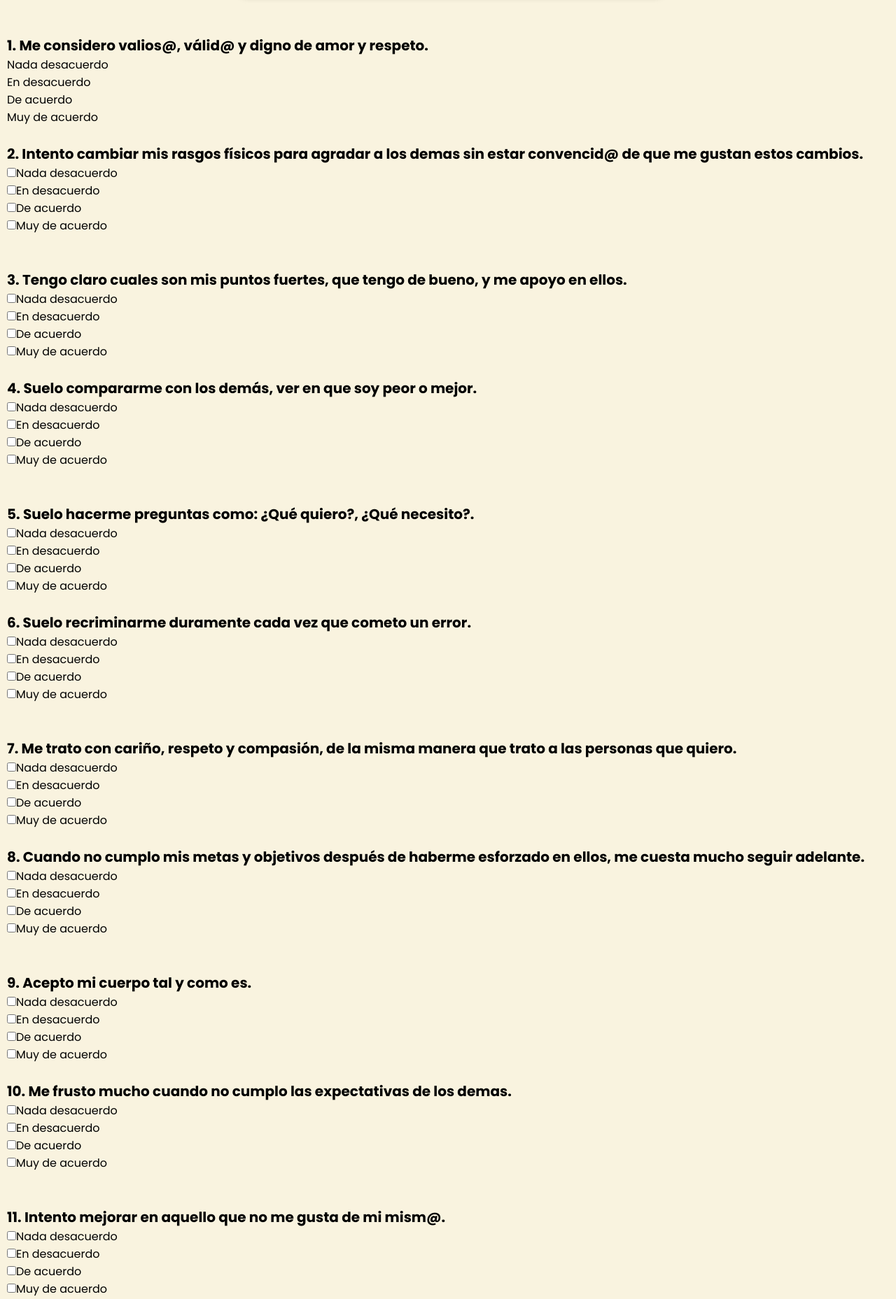
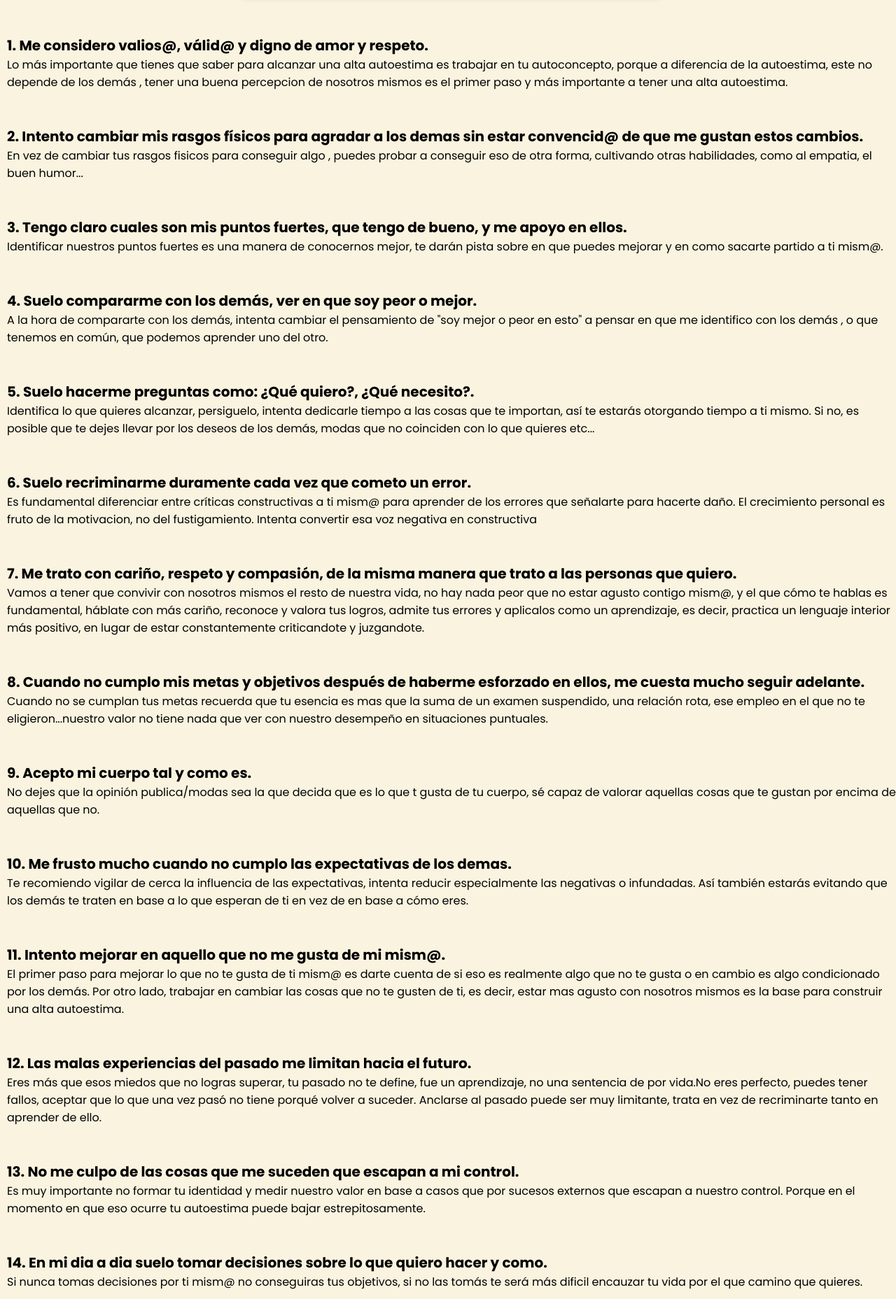
Before and after one commit to Mry3ll0w/Proyecto-PINF, a Django app: template prpinf/app/templates/test1_solucion.html in a window 1280 px wide. Shown: the part 80-1937 px from the top of the page at 70% size. Run offline with Django 3.2, Linux system fonts and the light colour scheme; the template is opened without the code that fills it: most values are stand-ins (such as "Sample title", 1, 10 or a date in 2020).

Commit message:
Cambios Solución test1

```diff
--- a/prpinf/app/templates/test1_solucion.html
+++ b/prpinf/app/templates/test1_solucion.html
@@ -1,11 +1,11 @@
-<!-- CAMBIAR LOS RADIO POR CHECKBOX Y ESPACIAR LAS RESPUESTAS -->
+
 <!DOCTYPE html>
 {% load static %}
 <html lang="en" dir="ltr">
 <head>
     <meta charset="UTF-8">
-    <link rel="stylesheet" href="../../static/style.css">
-    <link href="../../static/test-generico.css" rel="stylesheet">
+    <link rel="stylesheet" href="{% static 'style.css' %}">
+    <link href="{% static 'test-generico.css' %}" rel="stylesheet">
 </head>
 <header>
     <div class="container">
@@ -32,7 +32,7 @@
         </label>
 
         <label class="foro" for="foro">
-        <a href="foro.html">
+        <a href="http://127.0.0.1:8000/app/foro">
         <i class="fas fa-code"></i>Foro
         </a>
         </label>
@@ -40,7 +40,7 @@
           <i class="fas fa-envelope"></i>
         </label>-->
         <label class="perfil" for="perfil">
-        <a href="perfil.html">
+        <a href="http://127.0.0.1:8000/app/perfil">
         <i class="fas fa-user"></i>Perfil
         </a>
         </label>
@@ -51,256 +51,126 @@
 <body class = "text">
     <br>
     <br>
-    <form action="" method="post">{% csrf_token %}
 
           <h2>1. Me considero valios@, válid@ y digno de amor y respeto.</h2>
-
-            <!-- HAY QUE CAMBIAR TOD POR CHECKBOX -->
-
-             <input type="radio" name="poll1" value="option1" >Nada desacuerdo
-              <br>
-              <input type="radio" name="poll1" value="option2">En desacuerdo
-              <br>
-              <input type="radio" name="poll1" value="option3">De acuerdo
-              <br>
-              <input type="radio" name="poll1" value="option4">Muy de acuerdo
-
+            <p> Lo más importante que tienes que saber para alcanzar una alta autoestima es trabajar en tu autoconcepto, porque a diferencia de la autoestima, este no depende de los demás , tener una buena percepcion de nosotros mismos es el primer paso y más importante a tener una alta autoestima.</p>
 
           <br>
           <br>
           <h2>2. Intento cambiar mis rasgos físicos para agradar a los demas sin estar convencid@ de que me gustan estos cambios.</h2>
+          <p>En vez de cambiar tus rasgos fisicos para conseguir algo , puedes probar a conseguir eso de otra forma, cultivando otras habilidades, como al empatia, el buen humor...</p>
 
-             <label><input type="checkbox" name="poll2" value="option4" required>Nada desacuerdo</label>
-             <br>
-              <input type="checkbox" name="poll2" value="option3" required>En desacuerdo
-              <br>
-              <input type="checkbox" name="poll2" value="option2" required>De acuerdo
-              <br>
-              <input type="checkbox" name="poll2" value="option1" required>Muy de acuerdo
-              <br>
 
           <br>
           <br>
           <h2>3. Tengo claro cuales son mis puntos fuertes, que tengo de bueno, y me apoyo en ellos.</h2>
 
-
-            <input type="checkbox" name="poll3" value="option1" required>Nada desacuerdo
-            <br>
-            <input type="checkbox" name="poll3" value="option2" required>En desacuerdo
-            <br>
-            <input type="checkbox" name="poll3" value="option3" required>De acuerdo
-            <br>
-            <input type="checkbox" name="poll3" value="option4" required>Muy de acuerdo
+          <p>Identificar nuestros puntos fuertes es una manera de conocernos mejor, te darán pista sobre en que puedes mejorar y en como sacarte partido a ti mism@.</p>
 
 
           <br>
           <br>
           <h2>4. Suelo compararme con los demás, ver en que soy peor o mejor.</h2>
 
-          <input type="checkbox" name="poll4" value="option4" required>Nada desacuerdo
-          <br>
-           <input type="checkbox" name="poll4" value="option3" required>En desacuerdo
-           <br>
-           <input type="checkbox" name="poll4" value="option2" required>De acuerdo
-           <br>
-           <input type="checkbox" name="poll4" value="option1" required>Muy de acuerdo
-           <br>
+          <p>A la hora de compararte con los demás, intenta cambiar el pensamiento de "soy mejor o peor en esto" a pensar en que me identifico con los demás , o que tenemos en común, que podemos aprender uno del otro.</p>
 
           <br>
           <br>
           <h2>5. Suelo hacerme preguntas como: ¿Qué quiero?, ¿Qué necesito?.</h2>
 
-
-            <input type="checkbox" name="poll5" value="option1" required>Nada desacuerdo
-            <br>
-            <input type="checkbox" name="poll5" value="option2" required>En desacuerdo
-            <br>
-            <input type="checkbox" name="poll5" value="option3" required>De acuerdo
-            <br>
-            <input type="checkbox" name="poll5" value="option4" required>Muy de acuerdo
+         <p> Identifica lo que quieres alcanzar, persiguelo, intenta dedicarle tiempo a las cosas que te importan, así te estarás otorgando tiempo a ti mismo. Si no, es posible que te dejes llevar por los deseos de los demás, modas que no coinciden con lo que quieres etc...</p>
 
 
           <br>
           <br>
           <h2>6. Suelo recriminarme duramente cada vez que cometo un error.</h2>
 
-          <input type="checkbox" name="poll6" value="option4" required>Nada desacuerdo
-          <br>
-           <input type="checkbox" name="poll6" value="option3" required>En desacuerdo
-           <br>
-           <input type="checkbox" name="poll6" value="option2" required>De acuerdo
-           <br>
-           <input type="checkbox" name="poll6" value="option1" required>Muy de acuerdo
-           <br>
+          <p>Es fundamental diferenciar entre críticas constructivas a ti mism@ para aprender de los errores que señalarte para hacerte daño. El crecimiento personal es fruto de la motivacion, no del fustigamiento. Intenta convertir esa voz negativa en constructiva
+          </p>
 
           <br>
           <br>
           <h2>7. Me trato con cariño, respeto y compasión, de la misma manera que trato a las personas que quiero.</h2>
 
-
-            <input type="checkbox" name="poll7" value="option1" required>Nada desacuerdo
-            <br>
-            <input type="checkbox" name="poll7" value="option2" required>En desacuerdo
-            <br>
-            <input type="checkbox" name="poll7" value="option3" required>De acuerdo
-            <br>
-            <input type="checkbox" name="poll7" value="option4" required>Muy de acuerdo
-
+          <p>Vamos a tener que convivir con nosotros mismos el resto de nuestra vida, no hay nada peor que no estar agusto contigo mism@, y el que cómo te hablas es fundamental, háblate con más cariño, reconoce y valora tus logros, admite tus errores y aplicalos como un aprendizaje, es decir, practica un lenguaje interior más positivo, en lugar de estar constantemente criticandote y juzgandote.</p>
 
           <br>
           <br>
           <h2>8. Cuando no cumplo mis metas y objetivos después de haberme esforzado en ellos, me cuesta mucho seguir adelante.</h2>
-
-          <input type="checkbox" name="poll8" value="option4" required>Nada desacuerdo
-          <br>
-           <input type="checkbox" name="poll8" value="option3" required>En desacuerdo
-           <br>
-           <input type="checkbox" name="poll8" value="option2" required>De acuerdo
-           <br>
-           <input type="checkbox" name="poll8" value="option1" required>Muy de acuerdo
-           <br>
+                  <p>Cuando no se cumplan tus metas recuerda que tu esencia es mas que la suma de un examen suspendido, una relación rota, ese empleo en el que no te eligieron...nuestro valor no tiene nada que ver con nuestro desempeño en situaciones puntuales.</p>
 
           <br>
           <br>
           <h2>9. Acepto mi cuerpo tal y como es.</h2>
 
-
-            <input type="checkbox" name="poll9" value="option1" required>Nada desacuerdo
-            <br>
-            <input type="checkbox" name="poll9" value="option2" required>En desacuerdo
-            <br>
-            <input type="checkbox" name="poll9" value="option3" required>De acuerdo
-            <br>
-            <input type="checkbox" name="poll9" value="option4" required>Muy de acuerdo
+             <p> No dejes que la opinión publica/modas sea la que decida que es lo que t gusta de tu cuerpo, sé capaz de valorar aquellas cosas que te gustan por encima de aquellas que no.
+            </p>
 
 
           <br>
           <br>
           <h2>10. Me frusto mucho cuando no cumplo las expectativas de los demas.</h2>
 
-          <input type="checkbox" name="poll10" value="option4" required>Nada desacuerdo
-          <br>
-           <input type="checkbox" name="poll10" value="option3" required>En desacuerdo
-           <br>
-           <input type="checkbox" name="poll10" value="option2" required>De acuerdo
-           <br>
-           <input type="checkbox" name="poll10" value="option1" required>Muy de acuerdo
-           <br>
+          <p>Te recomiendo vigilar de cerca la influencia de las expectativas, intenta reducir especialmente las negativas o infundadas. Así también estarás evitando que los demás te traten en base a lo que esperan de ti en vez de en base a cómo eres.</p>
 
           <br>
           <br>
           <h2>11. Intento mejorar en aquello que no me gusta de mi mism@.</h2>
 
-
-            <input type="checkbox" name="poll11" value="option1" required>Nada desacuerdo
-            <br>
-            <input type="checkbox" name="poll11" value="option2" required>En desacuerdo
-            <br>
-            <input type="checkbox" name="poll11" value="option3" required>De acuerdo
-            <br>
-            <input type="checkbox" name="poll11" value="option4" required>Muy de acuerdo
-
+             <p> El primer paso para mejorar lo que no te gusta de ti mism@ es darte cuenta de si eso es realmente algo que no te gusta o en cambio es algo condicionado por los demás. Por otro lado, trabajar en cambiar las cosas que no te gusten de ti, es decir, estar mas agusto con nosotros mismos es la base para construir una alta autoestima.
+            </p>
 
           <br>
           <br>
           <h2>12. Las malas experiencias del pasado me limitan hacia el futuro.</h2>
 
-          <input type="checkbox" name="poll12" value="option4" required>Nada desacuerdo
-          <br>
-           <input type="checkbox" name="poll12" value="option3" required>En desacuerdo
-           <br>
-           <input type="checkbox" name="poll12" value="option2" required>De acuerdo
-           <br>
-           <input type="checkbox" name="poll12" value="option1" required>Muy de acuerdo
-           <br>
+          <p>Eres más que esos miedos que no logras superar, tu pasado no te define, fue un aprendizaje, no una sentencia de por vida.No eres perfecto, puedes tener fallos, aceptar que lo que una vez pasó no tiene porqué volver a suceder. Anclarse al pasado puede ser muy limitante, trata en vez de recriminarte tanto en aprender de ello.</p>
 
           <br>
           <br>
           <h2>13. No me culpo de las cosas que me suceden que escapan a mi control.</h2>
 
-
-          <input type="checkbox" name="poll13" value="option1" required>Nada desacuerdo
-          <br>
-          <input type="checkbox" name="poll13" value="option2" required>En desacuerdo
-          <br>
-          <input type="checkbox" name="poll13" value="option3" required>De acuerdo
-          <br>
-          <input type="checkbox" name="poll13" value="option4" required>Muy de acuerdo
+             <p> Es muy importante no formar tu identidad y medir nuestro valor en base a casos que por sucesos externos que escapan a nuestro control. Porque en el momento en que eso ocurre tu autoestima puede bajar estrepitosamente.</p>
 
 
           <br>
           <br>
           <h2>14. En mi dia a dia suelo tomar decisiones sobre lo que quiero hacer y como.</h2>
 
-
-          <input type="checkbox" name="poll14" value="option1" required>Nada desacuerdo
-          <br>
-          <input type="checkbox" name="poll14" value="option2" required>En desacuerdo
-          <br>
-          <input type="checkbox" name="poll14" value="option3" required>De acuerdo
-          <br>
-          <input type="checkbox" name="poll14" value="option4" required>Muy de acuerdo
+             <p> Si nunca tomas decisiones por ti mism@ no conseguiras tus objetivos, si no las tomás te será más dificil encauzar tu vida por el que camino que quieres.</p>
 
 
           <br>
           <br>
           <h2>15. Se me acepta tal y como soy en los grupos en los que formo parte.</h2>
 
+             <p>Lo mas saludable para ti es buscar grupos donde no tengas que reprimir tu forma de ser para poder pertenecer a el, porque aunque el efecto inmediato pueda sentirse bien, esto crea un problema a la larga de identidad, por lo tanto, rodearse de gente con la que puedes ser tu mism@, donde puedas desarrollarte como persona, es un gran paso para tener una alta autoestima.
+            </p>
 
-          <input type="checkbox" name="poll15" value="option1" required>Nada desacuerdo
-          <br>
-          <input type="checkbox" name="poll15" value="option2" required>En desacuerdo
-          <br>
-          <input type="checkbox" name="poll15" value="option3" required>De acuerdo
-          <br>
-          <input type="checkbox" name="poll15" value="option4" required>Muy de acuerdo
 
 
           <br>
           <br>
           <h2>16. Suelo perder energia enfrascandome en conflictos que me voy encontrando en vez de focalizar esta energia a lo que quiero alcanzar.</h2>
 
-          <input type="checkbox" name="poll16" value="option4" required>Nada desacuerdo
-          <br>
-           <input type="checkbox" name="poll16" value="option3" required>En desacuerdo
-           <br>
-           <input type="checkbox" name="poll16" value="option2" required>De acuerdo
-           <br>
-           <input type="checkbox" name="poll16" value="option1" required>Muy de acuerdo
-           <br>
+          <p> Una cosa muy importante que podrías planterte respecto a tus relaciones es: ¿Te aportan para crecer?, ¿puedo aportar?, ¿encauzo mi energia a los lugares apropiados?.</p>
 
           <br>
           <br>
           <h2>17. La personas cercanas a mi(padres, amig@s,pareja...) me felicitan por mis logros, me motivan a seguir con mis objetivos.</h2>
 
-
-          <input type="checkbox" name="poll17" value="option1" required>Nada desacuerdo
-          <br>
-          <input type="checkbox" name="poll17" value="option2" required>En desacuerdo
-          <br>
-          <input type="checkbox" name="poll17" value="option3" required>De acuerdo
-          <br>
-          <input type="checkbox" name="poll17" value="option4" required>Muy de acuerdo
+             <p> Vivir en un ambiente de aprendizaje y desarrollo donde las personas que te rodean y que aprecias te valoran por quien eres es el mejor escenario posible para aumentar tu autoestima , intenta rodearte de este tipo de personas.</p>
 
 
           <br>
           <br>
           <h2>18. Mi estabilidad emocional está totalmente ligada a algunas personas o a mi identidad dentro de algun grupo(familia,trabajo...).</h2>
 
-          <input type="checkbox" name="poll18" value="option4" required>Nada desacuerdo
-          <br>
-           <input type="checkbox" name="poll18" value="option3" required>En desacuerdo
-           <br>
-           <input type="checkbox" name="poll18" value="option2" required>De acuerdo
-           <br>
-           <input type="checkbox" name="poll18" value="option1" required>Muy de acuerdo
-           <br>
+         <p>Está muy bien tener conexiones cercanas con las personas que aprecias, y es importante saber diferenciar a quien merece abrirnos de quien no. Sin embargo, si existe una dependencia emocional estás entregando la llave de tu bienestar a otra persona, cuando el dueño eres solo tú.</p>
 
           <br>
           <br>
-          <h2>Hola</h2>
-          <br>
-        <input type="submit">
-    </form>
+
+      <p>{{consejo}}</p>
 </body>
   </html>
```
